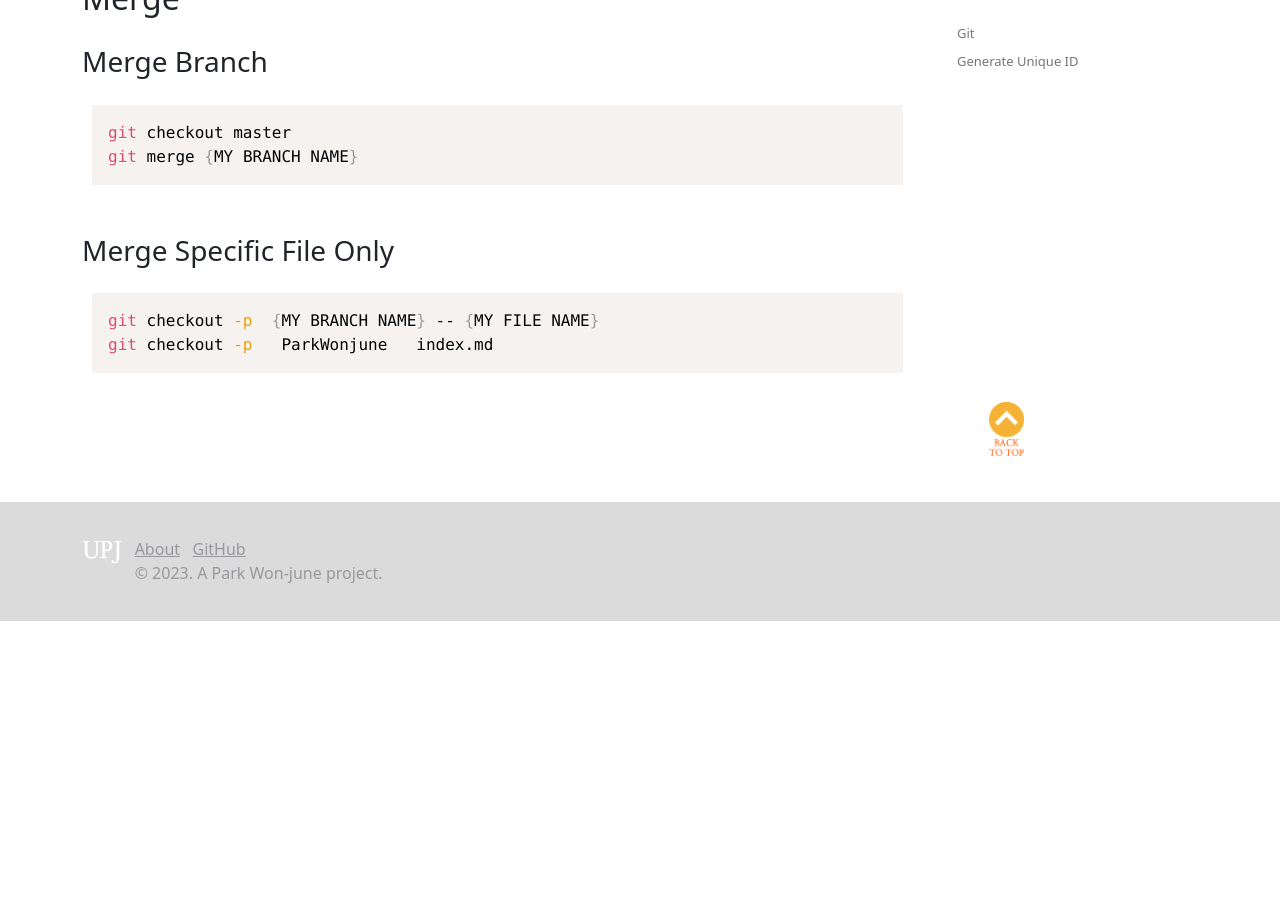
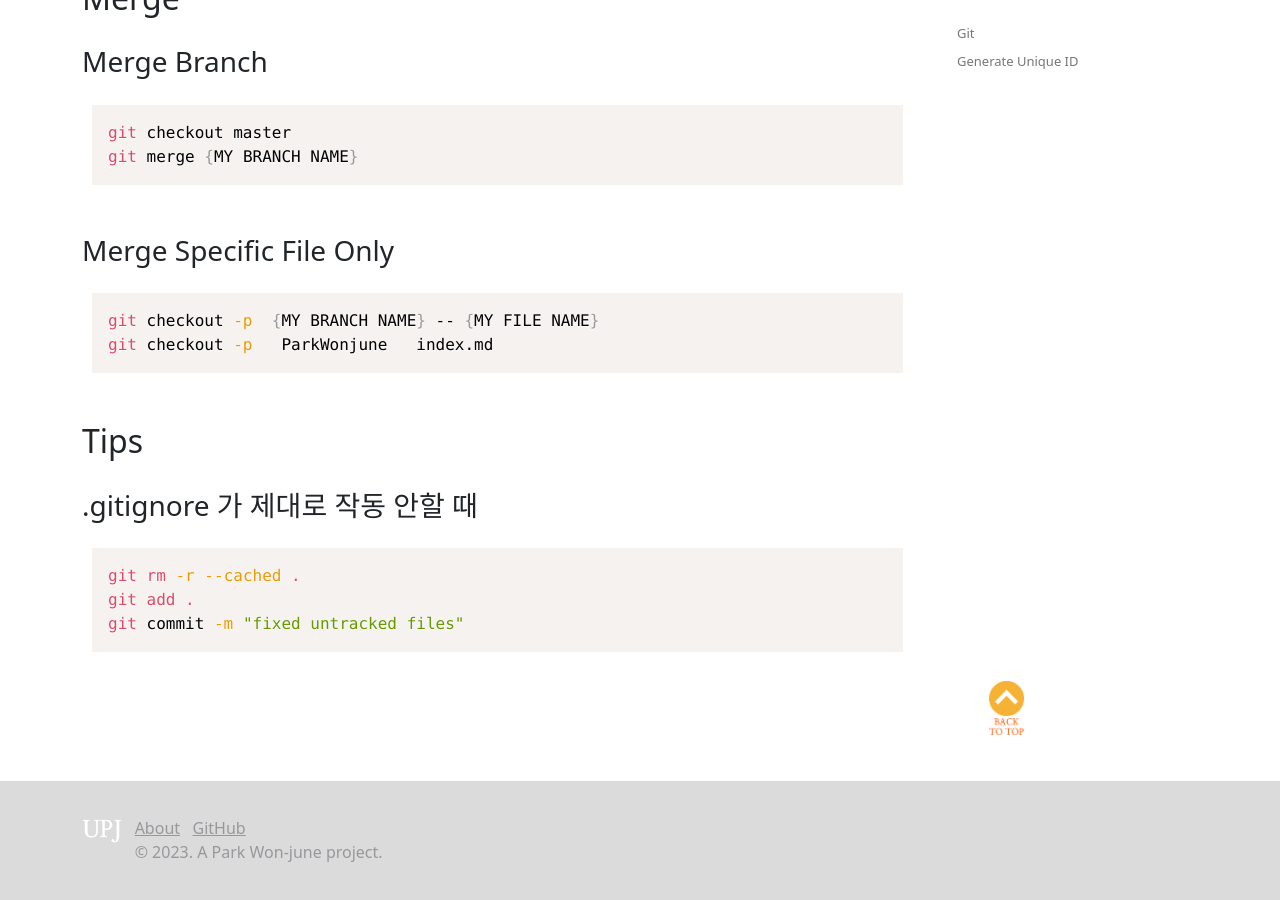
Before and after one commit to upj53/upj53.github.io, a Jekyll site: the page built from basics/git.md, in a window 1280 px wide and 900 px high, scrolled down 2626 px. Built offline with Jekyll 4.4.1, drawn with Linux system fonts in a browser that asks for light colours; nearby versions of some CDN libraries; before the commit the page ends 3247 px from its top, so only the background shows below that.

````diff
--- a/_data/basics.yml
+++ b/_data/basics.yml
@@ -2,5 +2,6 @@
   link: /basics/git/
 - name: Linux
   link: /basics/linux/
+- name: line
 - name: etc
   link: /basics/etc/
--- a/basics/git.md
+++ b/basics/git.md
@@ -125,3 +125,15 @@ git merge {MY BRANCH NAME}
 git checkout -p  {MY BRANCH NAME} -- {MY FILE NAME}
 git checkout -p   ParkWonjune   index.md
 ```
+
+## Tips
+{: #upj_1676508313337}
+
+### .gitignore 가 제대로 작동 안할 때
+{: #upj_1676508319848}
+
+```shell
+git rm -r --cached .
+git add .
+git commit -m "fixed untracked files"
+```
````
Also changed, not shown: _drafts/writing2-2.md (+8 -0 lines), basics/linux.md (+1 -1 lines), README.md.
